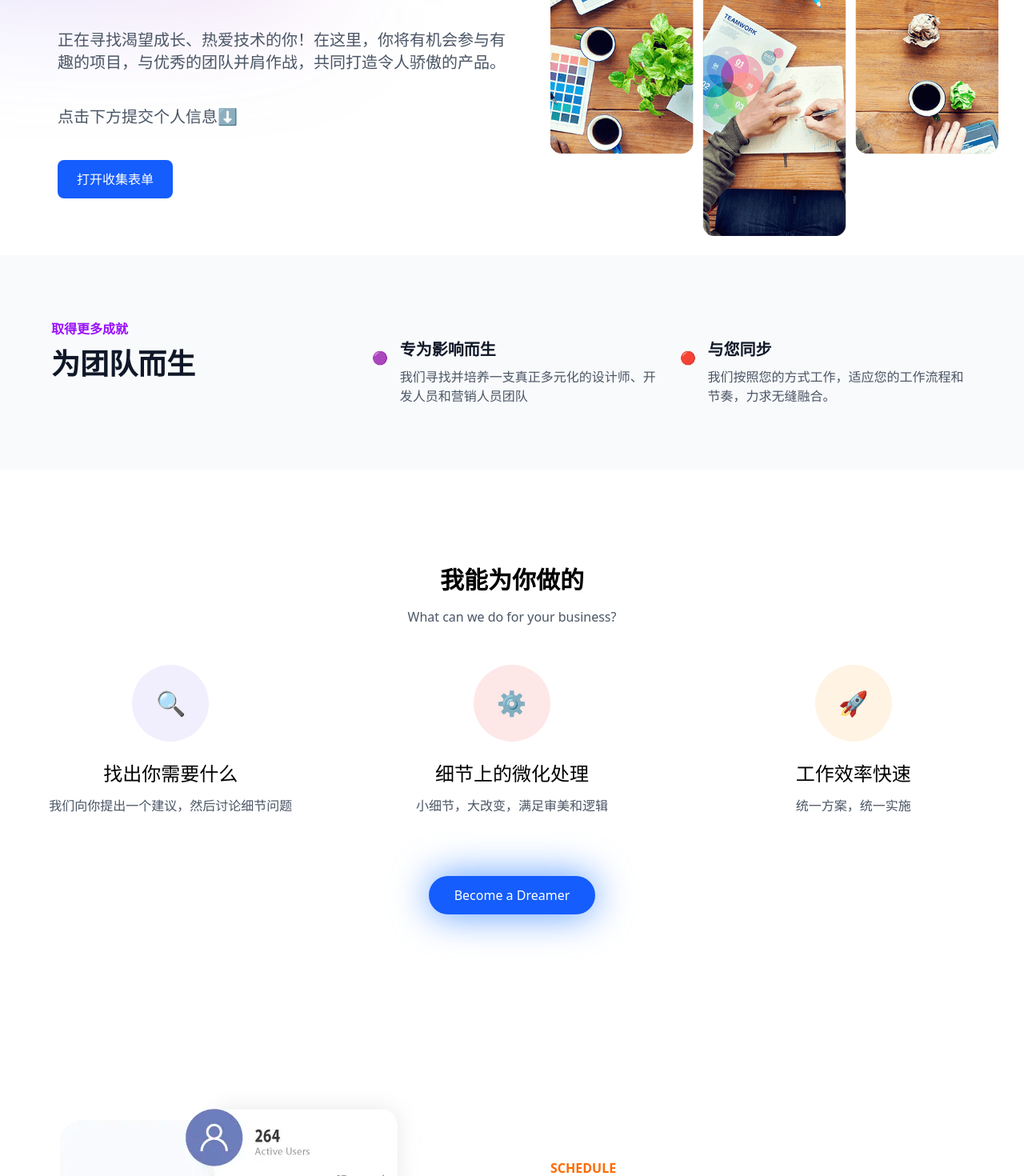
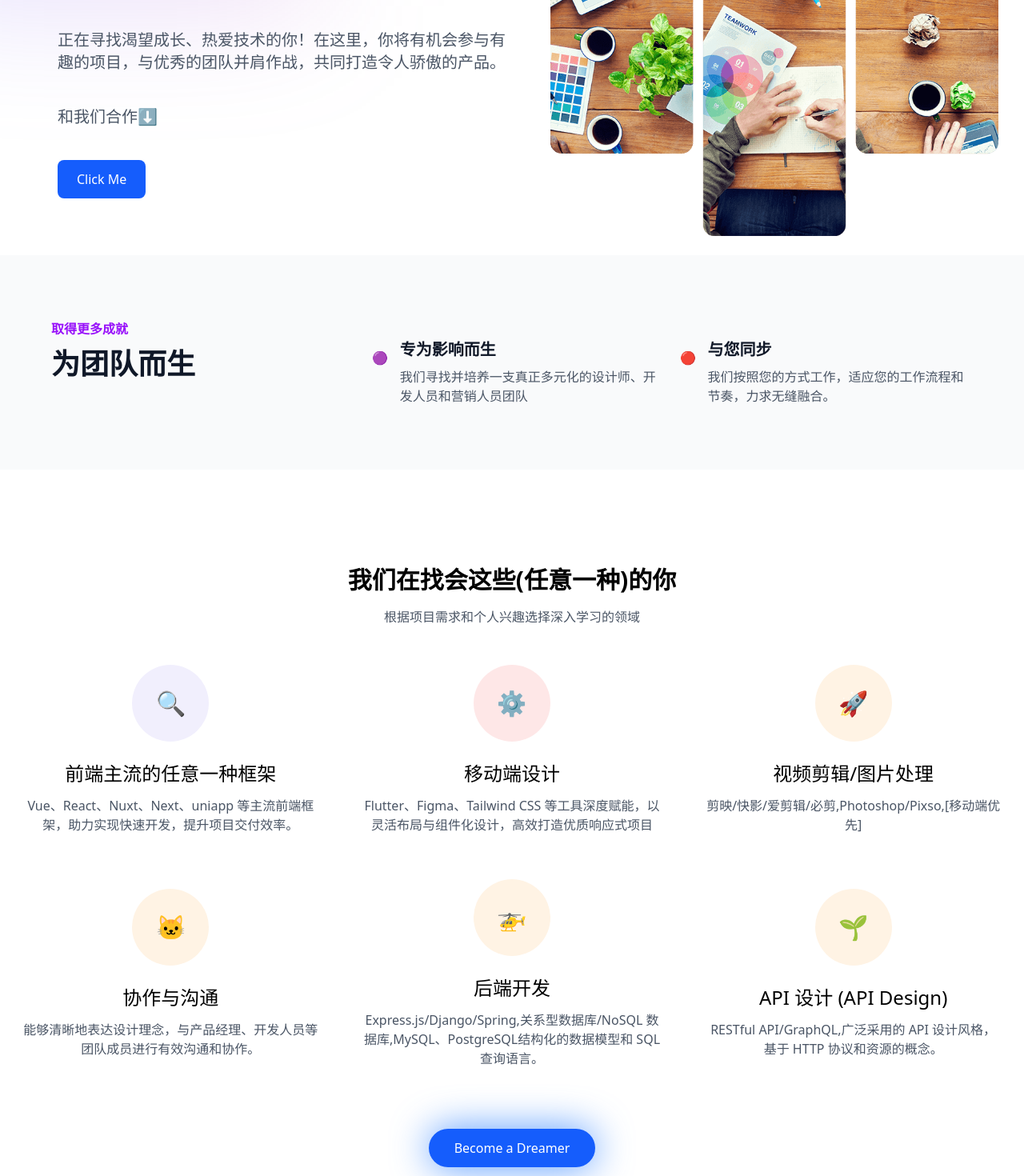
Before and after one commit to zjyhelhg/hyuanwork, a React (Vite) app: page / in a window 1280 px wide. Shown: the part 380-1850 px from the top of the page at 80% size. Built offline with nearby package versions, Linux system fonts and the light colour scheme.

Commit message:
Update  the  SEO and the UI and UX

```diff
--- a/src/App.jsx
+++ b/src/App.jsx
@@ -28,8 +28,8 @@ function App() {
        <MonitorSection></MonitorSection>
        <ServicesSection></ServicesSection>
        <TestimonialSection></TestimonialSection>
+       <CompanyLogo></CompanyLogo>
        <NewsletterSection></NewsletterSection>
-       <CompanyLogo></CompanyLogo>
        <Footer></Footer>
 
     </main>
--- a/src/components/CompanyLogo.jsx
+++ b/src/components/CompanyLogo.jsx
@@ -12,7 +12,7 @@ const companyLogo = () => {
 
     <div className='w-full py-20  mx-auto overflow-hidden container flex flex-col sm:flex-row items-start    '>
 
-      <div className='w-[300px]  shrink-0 px-8 text-gray-600 border-l-4 border-blue-500 bg-white py-2 z-10 sm:text-base text-xl font-semibold sm:text-left  mb-8 sm:mb-0'>Proud partner at <br /> Hubspor & Segment</div>
+      <div className='w-[300px]  shrink-0 px-8 text-gray-600 border-l-4 border-blue-500 bg-white py-2 z-10 sm:text-base text-xl font-semibold sm:text-left  mb-8 sm:mb-0'> Tools that might <br /> Be used</div>
       <div className='flex animate-marquee  mt-3   whitespace-nowrap'>
         {logos.map((logo,index) => (
 
--- a/src/components/FeaturesSection.jsx
+++ b/src/components/FeaturesSection.jsx
@@ -6,19 +6,34 @@ const FeaturesSection = () => {
   const features = [
     {
       icon: "🔍",
-      title: "找出你需要什么",
-      description: "我们向你提出一个建议，然后讨论细节问题"
+      title: "前端主流的任意一种框架",
+      description: "Vue、React、Nuxt、Next、uniapp 等主流前端框架，助力实现快速开发，提升项目交付效率。"
     },
     {
       icon: "⚙️",
-      title: "细节上的微化处理",
-      description: "小细节，大改变，满足审美和逻辑"
+      title: "移动端设计",
+      description: "Flutter、Figma、Tailwind CSS 等工具深度赋能，以灵活布局与组件化设计，高效打造优质响应式项目"
     },
     {
       icon: "🚀",
-      title: "工作效率快速",
-      description: "统一方案，统一实施"
-    }
+      title: "视频剪辑/图片处理 ",
+      description: "剪映/快影/爱剪辑/必剪,Photoshop/Pixso,[移动端优先]"
+    },
+    {
+      icon: "🐱",
+      title: "协作与沟通",
+      description: "能够清晰地表达设计理念，与产品经理、开发人员等团队成员进行有效沟通和协作。"
+    },
+    {
+      icon: "🚁",
+      title: "后端开发",
+      description: "Express.js/Django/Spring,关系型数据库/NoSQL 数据库,MySQL、PostgreSQL结构化的数据模型和 SQL 查询语言。"
+    },
+    {
+      icon: "🌱",
+      title: "API 设计 (API Design)",
+      description: "RESTful API/GraphQL,广泛采用的 API 设计风格，基于 HTTP 协议和资源的概念。"
+    },
   ]
   return (
     <section className='max-w-7xl   mx-auto px-4 py-30' id='about'>
@@ -28,8 +43,8 @@ const FeaturesSection = () => {
       initial='hidden'
       whileInView='show'
       className='text-center mb-6'>
-        <h2 className='text-3xl font-bold mb-4'>我能为你做的</h2>
-        <p className='text-gray-600'>What can we do for your business?</p>
+        <h2 className='text-3xl font-bold mb-4'>我们在找会这些(任意一种)的你</h2>
+        <p className='text-gray-600'>根据项目需求和个人兴趣选择深入学习的领域</p>
       </motion.div>
 
       {/* features box */}
--- a/src/components/Footer.jsx
+++ b/src/components/Footer.jsx
@@ -1,40 +1,48 @@
 import React from 'react'
-import { BiCategory } from 'react-icons/bi'
 import { FaFacebookF, FaLinkedin, FaTwitter } from 'react-icons/fa'
+import Weixin from '../assets/weixin.png'
 
 const Footer = () => {
   // footer section
   const footerLinks = {
-    company: [
-      { name: 'About', href: '#' },
-      { name: 'Terms of Use', href: '#' },
-      { name: 'Privacy Policy', href: '#' },
-      { name: 'How it Works', href: '#' },
-      { name: 'Contact Us', href: '#' },
+    front_end: [
+      { name: 'React', href: 'https://react.dev/' },
+      { name: 'Vue.js', href: 'https://vuejs.org/' },
+      { name: 'Next.js', href: 'https://nextjs.org/docs/routing/introduction' },
+      { name: 'Nuxt.js', href: 'https://nuxt.com/docs/guide/directory-structure/pages' },
+      { name: 'Vite', href: 'https://vitejs.dev/' },
     ],
-    getHelp: [
-      { name: 'Support Carrer', href: '#' },
-      { name: '24h Service', href: '#' },
-      { name: 'Quick Chat', href: '#' },
+    back_end: [
+      { name: 'Express.js', href: 'https://www.expressjs.com.cn/' },
+      { name: 'Node.js', href: 'https://nodejs.cn/#google_vignette' },
+      { name: 'Python（Django）', href: 'https://docs.djangoproject.com/ ' },
+      { name: 'Python（Flask）', href: 'https://flask.palletsprojects.com/en/2.3.x/ ' },
+      { name: 'Java（Spring Boot）', href: 'https://spring.io/projects/spring-boot#learn' },
     ],
-    support: [
-      { name: 'FAQ', href: '#' },
-      { name: 'Policy', href: '#' },
-      { name: 'Business', href: '#' },
+    SQL: [
+      { name: 'MySQL', href: 'https://dev.mysql.com/doc/' },
+      { name: 'PostgreSQL', href: 'https://www.postgresql.org/docs/' },
+      { name: 'MongoDB', href: 'https://www.mongodb.com/docs/' },
+      { name: 'Redis', href: 'https://redis.io/docs/' },
+      { name: 'Supabase', href: 'https://supabase.com/' },
     ],
-    contact: [
-      { name: 'WhatsApp', href: '#' },
-      { name: 'Support 24', href: '#' },
+    componnet: [
+      { name: 'Ant Design', href: 'https://ant.design/index-cn' },
+      { name: 'Element Plus', href: 'https://element-plus.org/zh-cn/' },
+      { name: 'Vuetify ', href: 'https://vuetifyjs.com/zh-Hans/' },
+      { name: 'shadcn-vue', href: 'https://www.shadcn-vue.com/' },
+      { name: 'daisyui', href: 'https://www.shadcn-vue.com/' },
     ],
+
   }
   return (
-    <footer className='bg-gray-50'>
+    <footer className='bg-slate-900 text-white'>
       <div className='container mx-auto px-4 sm:px-6 md:px-18 py-20'>
         <div className='grid grid-cols-1 md:grid-cols-2 lg:grid-cols-12 gap-8 lg:gap-12'>
           {/* brand column  */}
           <div className=' col-span-12 lg:col-span-4 '>
             {/* logo */}
-            <div className='flex items-center gap-1 mb-6 '>
+            <div className='flex items-center gap-1 mb-3 '>
               <div className='flex items-center gap-1 cursor-pointer'>
                 <div className='w-4 h-4 rounded-full bg-blue-600 ml-5 opacity-70 hover:opacity-100 transition-opacity'></div>
                 <div className='w-4 h-4 rounded-full bg-red-600 -ml-2 opacity-70 hover:opacity-100  transition-opacity  '></div>
@@ -43,11 +51,17 @@ const Footer = () => {
             </div>
 
 
-            <p className='text-gray-600  mb-6  px-4'>
-              The copy warned the Little Blind Text, that where it came from it would have been rewritten a thousand times.
+            <p className='text-gray-200  mb-6  px-4'>
+              Choose the field for in-depth study based on project requirements and personal interests
             </p>
+            <div className='ml-5'>
 
-            <div className='flex gap-4 px-4'>
+              <img className='object-contain h-40 w-40 mx-20' src={Weixin} alt="" />
+            </div>
+
+
+
+            <div className='flex gap-4 px-4 mx-20'>
               <a href="#" className='w-10 h-10 bg-gray-200 hover:bg-blue-600  rounded-full  flex items-center justify-center
               transition-all duration-300 text-gray-600 hover:text-white
               '><FaFacebookF></FaFacebookF></a>
@@ -70,9 +84,9 @@ const Footer = () => {
                   <div key={category}>
                     <h3 className='text-lg font-semibold mb-4 uppercase'>{category}</h3>
                     <ul className='space-y-2'>
-                      {links.map((link,index) => (
+                      {links.map((link, index) => (
                         <li className=''>
-                          <a href="#" className='text-gray-600 hover:text-gray-900'>{link.name}</a>
+                          <a href={link.href} target="_blank" className='text-gray-200 hover:text-gray-400'>{link.name}</a>
                         </li>
                       ))}
                     </ul>
@@ -87,8 +101,8 @@ const Footer = () => {
         {/* footer bottom section */}
         <div className='border-t mt-12 border-gray-200 py-6'>
           <div className='flex flex-col md:flex-row justify-between'>
-            <p className='text-gray-600 text-sm'>Copyright @ {new Date().getFullYear()} codetutorbd.com</p>
-            <p className='text-gray-600 text-sm'>Created by Md All Manun</p>
+            <p className='text-gray-600 text-sm'>  {new Date().getFullYear()}-{new Date().getMonth() + 1}-{new Date().getDate()}</p>
+            <p className='text-gray-600 text-sm'>Created by ZhangJinyuan - Qian hao - WangYuHang</p>
           </div>
         </div>
 
--- a/src/components/Hero.jsx
+++ b/src/components/Hero.jsx
@@ -130,18 +130,21 @@ const Hero = () => {
           variants={fadeIn('up', 0.4)}
           initial='hidden'
           whileInView='show'
-          className='max-w-xl md:text-xl text-gray-600'>点击下方提交个人信息⬇️
+          className='max-w-xl md:text-xl text-gray-600'>和我们合作⬇️
 
         </motion.p>
 
         {/* form  for the  Clients */}
-        <div className="flex items-center   justify-start  ">
-          <button
+        <div className="  flex     md:items-center   justify-start  ">
+          <motion.button
+             variants={fadeIn('right', 0.2)}
+             initial='hidden'
+             whileInView='show'
             onClick={toggleDialog}
-            className="px-6 py-3 bg-blue-600 text-white  cursor-pointer rounded-lg hover:bg-blue-700 transition-all"
+            className="md:px-6 md:py-3 px-4 py-1   bg-blue-600 text-white  cursor-pointer rounded-lg hover:bg-blue-700 transition-all"
           >
-            打开收集表单
-          </button>
+            Click Me
+          </motion.button>
 
           {isOpen && (
             <div className="fixed inset-0 bg-black/50 flex items-center justify-center z-50">
@@ -244,7 +247,7 @@ const Hero = () => {
         variants={fadeIn('left', 0.4)}
         initial='hidden'
         whileInView='show'
-        className=' md:w-1/2 w-full  -mt-10 pl-0  md:pl-12 '>
+        className=' md:w-1/2   w-full   md:-mt-10  mt-20  pl-0  md:pl-12 '>
         <div className='relative'>
           <img src={heroImage} alt="hero Image" className='rounded-lg relative z-10 hover:scale-105  transition-all' />
         </div>
--- a/src/components/NavBar.jsx
+++ b/src/components/NavBar.jsx
@@ -12,9 +12,9 @@ const NavBar = () => {
 
   const navLinks = [
     { href: '#home', label: '首页' },
-    { href: '#about', label: '关于我们' },
+    { href: '#about', label: '技能需求' },
     { href: '#services', label: '提供服务' },
-    { href: '#testimonials', label: '表彰' }
+    { href: '#testimonials', label: '关于团队' }
   ]
   return (
     <motion.nav
--- a/src/components/NewsletterSection.jsx
+++ b/src/components/NewsletterSection.jsx
@@ -17,14 +17,14 @@ const NewsletterSection = () => {
           <div className='relative flex flex-col lg:flex-row justify-between items-center lg:gap-12 gap-8 '>
             <div className=' max-w-lg text-center md:text-left   '>
               {/* left content */}
-              <h2 className='text-2xl  font-semibold text-white lg:text-4xl sm:text-3xl  mb-5'>知己知彼，请联系我们：</h2>
-              <p className='text-blue-100 text-sm  sm:text-base '>最好的服务为你准备，最好的想法你来提议</p>
+              <h2 className='md:text-xl text-xl  font-semibold text-white lg:text-4xl sm:text-3xl  mb-5'>知己知彼，请联系我们：</h2>
+              <p className='text-blue-100 md:text-sm  text-sm sm:text-base '>最好的服务为你准备，最好的想法你来提议</p>
 
             </div>
             {/* right content */}
             <div className='flex text-white/90   sm:flex-row sm:gap-0 text-left'>
 
-             <div className='text-xl flex-col w-full'>
+             <div className='md:text-xl text-sm flex-col w-full'>
              <p>电话: <span> 17771931378 / 15571959852</span>
 
               </p> <br />
```
Also changed, not shown: src/assets/weixin.png (added).
